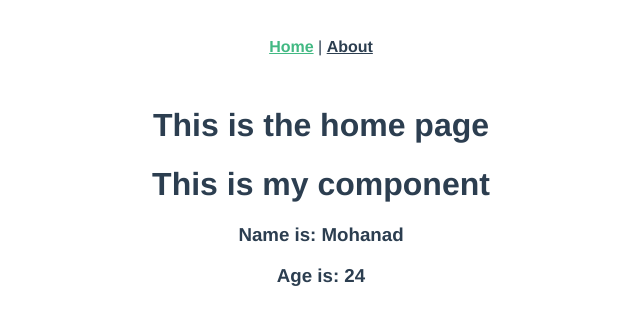
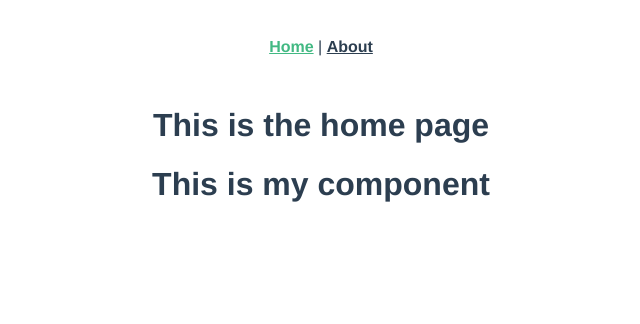
Before and after one commit to mohanadaltarah/vue-composition-api, a Vue app: page / in a window 1280 px wide. Shown: the top 324 px of the page, without its empty margins (319-959 px from the left). Built offline with nearby package versions, Linux system fonts and the light colour scheme.

Commit message:
Declare router and route using the composition api

```diff
--- a/src/components/MyComponent.vue
+++ b/src/components/MyComponent.vue
@@ -1,24 +1,16 @@
 <template>
   <div class="component">
     <h1>This is my component</h1>
-    <h3>Name is: {{ props.userName }}</h3>
-    <h3>Age is: {{ props.userAge }}</h3>
   </div>
 </template>
 
-<script setup>
-import { defineProps } from "vue";
-
-const props = defineProps({
-  userName: {
-    type: String,
-    required: true,
+<script>
+export default {
+  mounted() {
+    console.log("Router from components: ", this.$router);
+    console.log("Route from components: ", this.$route);
   },
-  userAge: {
-    type: Number,
-    required: true,
-  },
-});
+};
 </script>
 
 <style lang="scss" scoped></style>
--- a/src/views/HomeView.vue
+++ b/src/views/HomeView.vue
@@ -1,15 +1,17 @@
 <template>
   <div class="home">
     <h1>This is the home page</h1>
-    <Comp :userAge="age" :userName="name" />
+    <Comp />
   </div>
 </template>
 
 <script setup>
-import { ref } from "vue";
+import { useRouter, useRoute } from "vue-router";
 import Comp from "@/components/MyComponent.vue";
 
-//Data
-const name = ref("Mohanad");
-const age = ref(24);
+const router = useRouter();
+console.log("Router from view: ", router);
+
+const route = useRoute();
+console.log("Route from view: ", route.name);
 </script>
```
